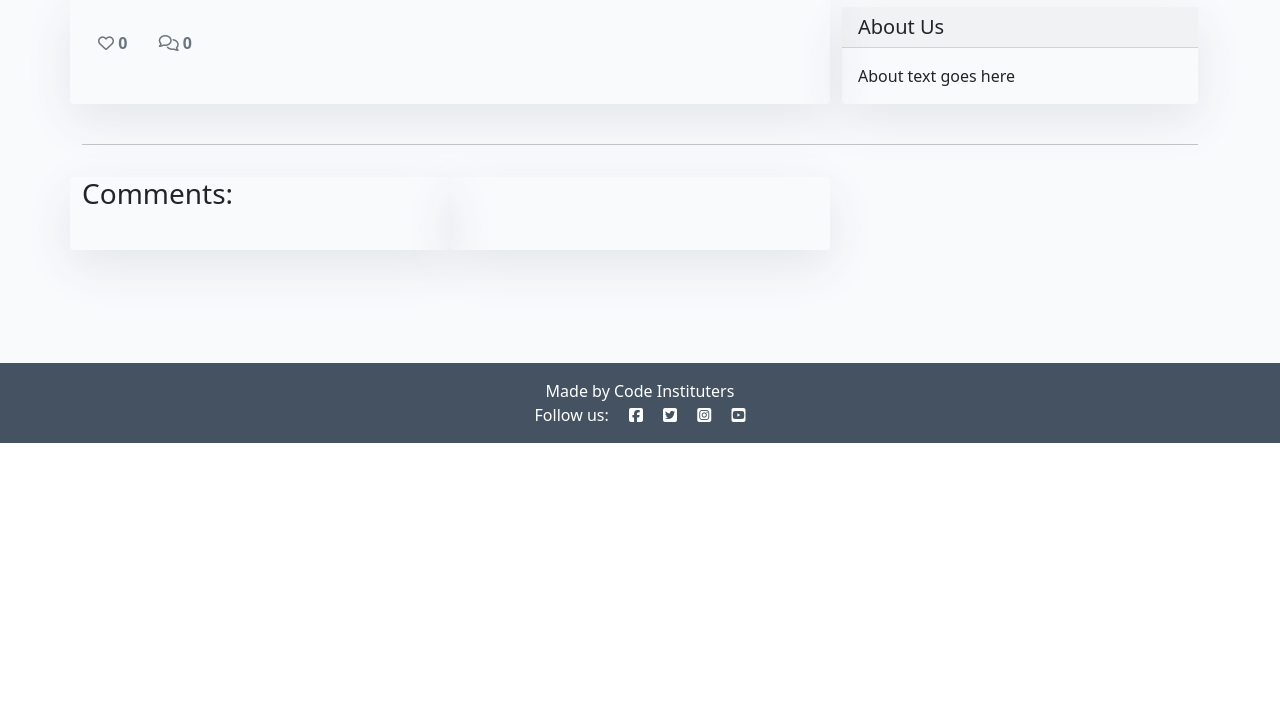
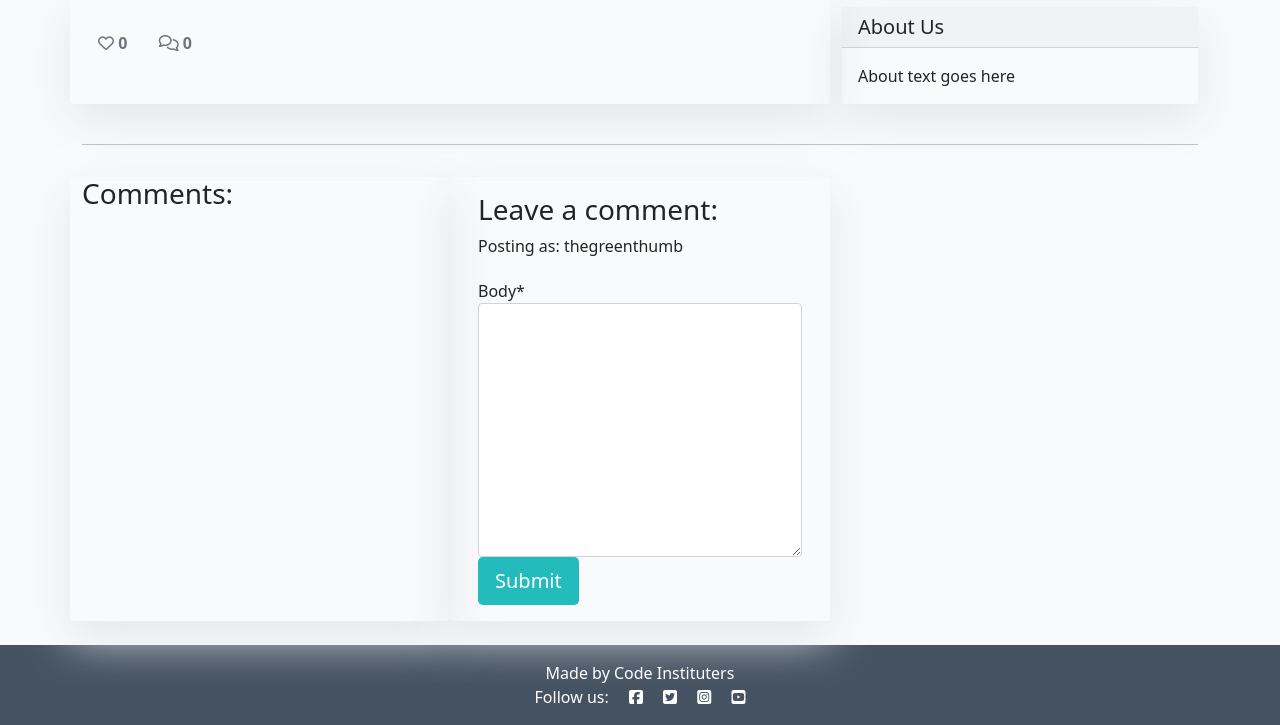
Before and after one commit to mikakallberg/Portfolio-Project-4, a Django app: a page that uses templates/post_detail.html in a window 1280 px wide. Shown: the part 357-1082 px from the top of the page. Before the commit the page ends 800 px from the top, so only its background shows below. Run offline with Django 3.2, Linux system fonts and the light colour scheme; a user stored in the database is signed in; data comes from the database, SQL or seed files in the repository; both versions use the stored data as it was after the commit; data that the repository does not hold is empty; some libraries are stand-ins or nearby versions; some web fonts are replaced.

Commit message:
Add commenting function, bug page error 405

```diff
--- /dev/null
+++ b/blog/forms.py
@@ -0,0 +1,8 @@
+from .models import CommentSection
+from django import forms
+
+
+class CommentForm(forms.ModelForm):
+    class Meta:
+        model = CommentSection
+        fields = ('body',)
--- a/blog/views.py
+++ b/blog/views.py
@@ -1,6 +1,7 @@
 from django.shortcuts import render, get_object_or_404
 from django.views import generic, View
 from .models import BlogPost
+from .forms import CommentForm
 
 
 class PostList(generic.ListView):
@@ -10,7 +11,6 @@ class PostList(generic.ListView):
     context_object_name = 'post_list'
     template_name = 'index.html'
     paginate_by = 6
-
 
 
 class PostDetail(View):
@@ -30,6 +30,40 @@ class PostDetail(View):
             {
                 'post': post,
                 'comments': comments,
+                'commented': False,
                 'liked': liked,
+                'comment_form': CommentForm,
             },
         )
+
+        def post(self, request, slug, *args, **kwargs):
+
+            queryset = BlogPost.objects.filter(status=1)
+            post = get_object_or_404(queryset, slug=slug)
+            comments = post.comments.filter(
+                approved=True).order_by("-created_on")
+            liked = False
+            if post.likes.filter(id=self.request.user.id).exists():
+                liked = True
+
+            comment_form = CommentForm(data=request.POST)
+            if comment_form.is_valid():
+                comment_form.instance.email = request.user.email
+                comment_form.instance.name = request.user.username
+                comment = comment_form.save(commit=False)
+                comment.post = post
+                comment.save()
+            else:
+                comment_form = CommentForm()
+
+            return render(
+                request,
+                'post_detail.html',
+                {
+                    'post': post,
+                    'comments': comments,
+                    'commented': True,
+                    'comment_form': comment_form,
+                    'liked': liked
+                },
+            )
--- a/requirements.txt
+++ b/requirements.txt
@@ -4,6 +4,7 @@ dj-database-url==0.5.0
 dj3-cloudinary-storage==0.0.6
 Django==3.2.13
 django-allauth==0.51.0
+django-crispy-forms==1.14.0
 django-summernote==0.8.20.0
 gunicorn==20.1.0
 oauthlib==3.2.0
--- a/templates/post_detail.html
+++ b/templates/post_detail.html
@@ -1,4 +1,6 @@
 {% extends 'base.html' %} {% block content %}
+
+{% load crispy_forms_tags %}
 
 <div class="masthead">
     <div class="container">
@@ -72,9 +74,25 @@
                 {% endfor %}
             </div>
         </div>
+        <!-- Comment section -->
         <div class="col-md-4 card mb-4  mt-3 ">
             <div class="card-body">
-                <!-- For later -->
+                {% if commented %}
+                <div class="alert alert-success" role="alert">
+                    Your comment is awaiting approval
+                </div>
+                {% else %}
+                {% if user.is_authenticated %}
+
+                <h3>Leave a comment:</h3>
+                <p>Posting as: {{ user.username }}</p>
+                <form method="post" style="margin-top: 1.3em;">
+                    {{ comment_form | crispy }}
+                    {% csrf_token %}
+                    <button type="submit" class="btn btn-signup btn-lg">Submit</button>
+                </form>
+                {% endif %}
+                {% endif %}
             </div>
         </div>
     </div>
--- a/the_green_thumb/settings.py
+++ b/the_green_thumb/settings.py
@@ -49,6 +49,7 @@ INSTALLED_APPS = [
     'django.contrib.staticfiles',
     'cloudinary',
     'django_summernote',
+    'crispy_forms',
     'blog',
 ]
 
@@ -56,6 +57,8 @@ SITE_ID = 1
 
 LOGIN_REDIRECT_URL = '/'
 LOGOUT_REDIRECT_URL = '/'
+
+CRISPY_TEMPLATE_PACK = 'bootstrap4'
 
 MIDDLEWARE = [
     'django.middleware.security.SecurityMiddleware',
```
Also changed, not shown: blog/migrations/0002_alter_blogpost_author.py (added), db.sqlite3.
